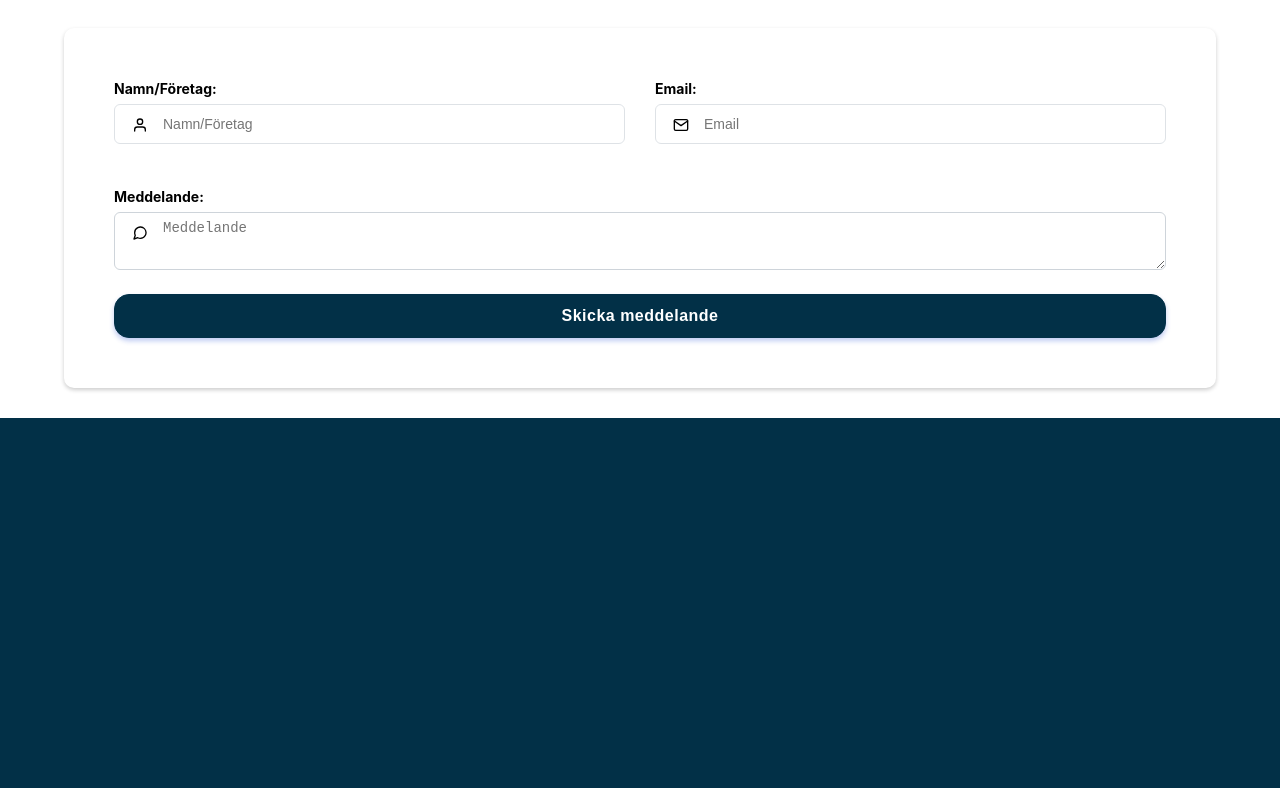
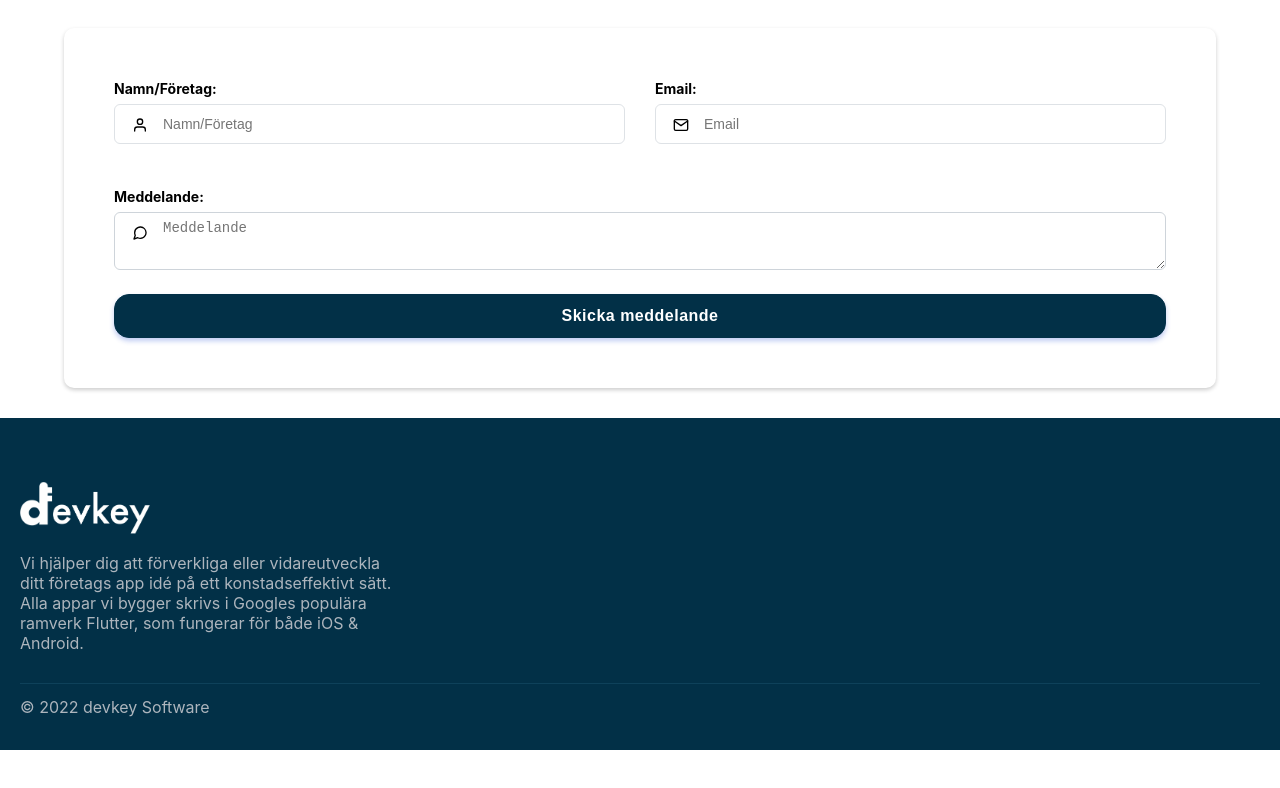
Before and after one commit to henriklagergren/devkey-website, a React (Create React App) app: page / in a window 1280 px wide. Shown: the part 2834-3622 px from the top of the page. After the commit the page ends 3584 px from the top, so only its background shows below. Built offline with nearby package versions, Linux system fonts and the light colour scheme.

Commit message:
added footer

```diff
--- a/src/Footer.tsx
+++ b/src/Footer.tsx
@@ -1,12 +1,41 @@
 import styled from "styled-components";
+import DevkeyLogo from "./assets/images/devkey_logo.png";
 
 const Wrapper = styled.div`
-  height: 500px;
+  padding: 20px;
+  padding-top: 60px;
   background-color: #023047;
 `;
 
+const CompanyIcon = styled.img`
+  width: 130px;
+`;
+
+const Body = styled.h2`
+  width: 30%;
+  font-weight: 400;
+  font-size: 16px;
+  color: #adb5bd;
+`;
+
+const Divider = styled.div`
+  margin-top: 30px;
+  border-top: 1px solid #0e415a;
+`;
+
 function Footer() {
-  return <Wrapper></Wrapper>;
+  return (
+    <Wrapper>
+      <CompanyIcon src={DevkeyLogo} />
+      <Body>
+        Vi hjälper dig att förverkliga eller vidareutveckla ditt företags app
+        idé på ett konstadseffektivt sätt. Alla appar vi bygger skrivs i Googles
+        populära ramverk Flutter, som fungerar för både iOS & Android.
+      </Body>
+      <Divider />
+      <Body>© {new Date().getFullYear()} devkey Software</Body>
+    </Wrapper>
+  );
 }
 
 export default Footer;
```
